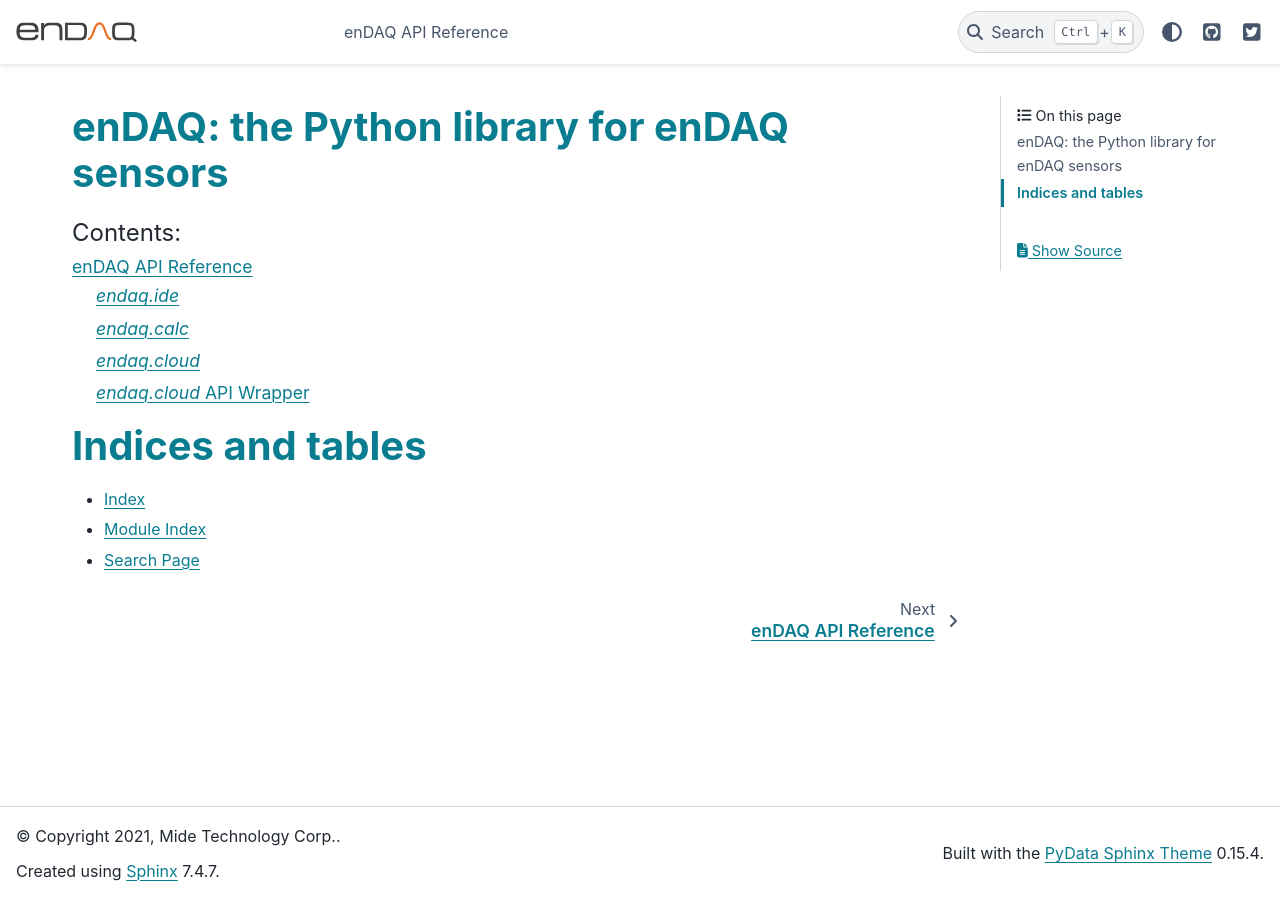
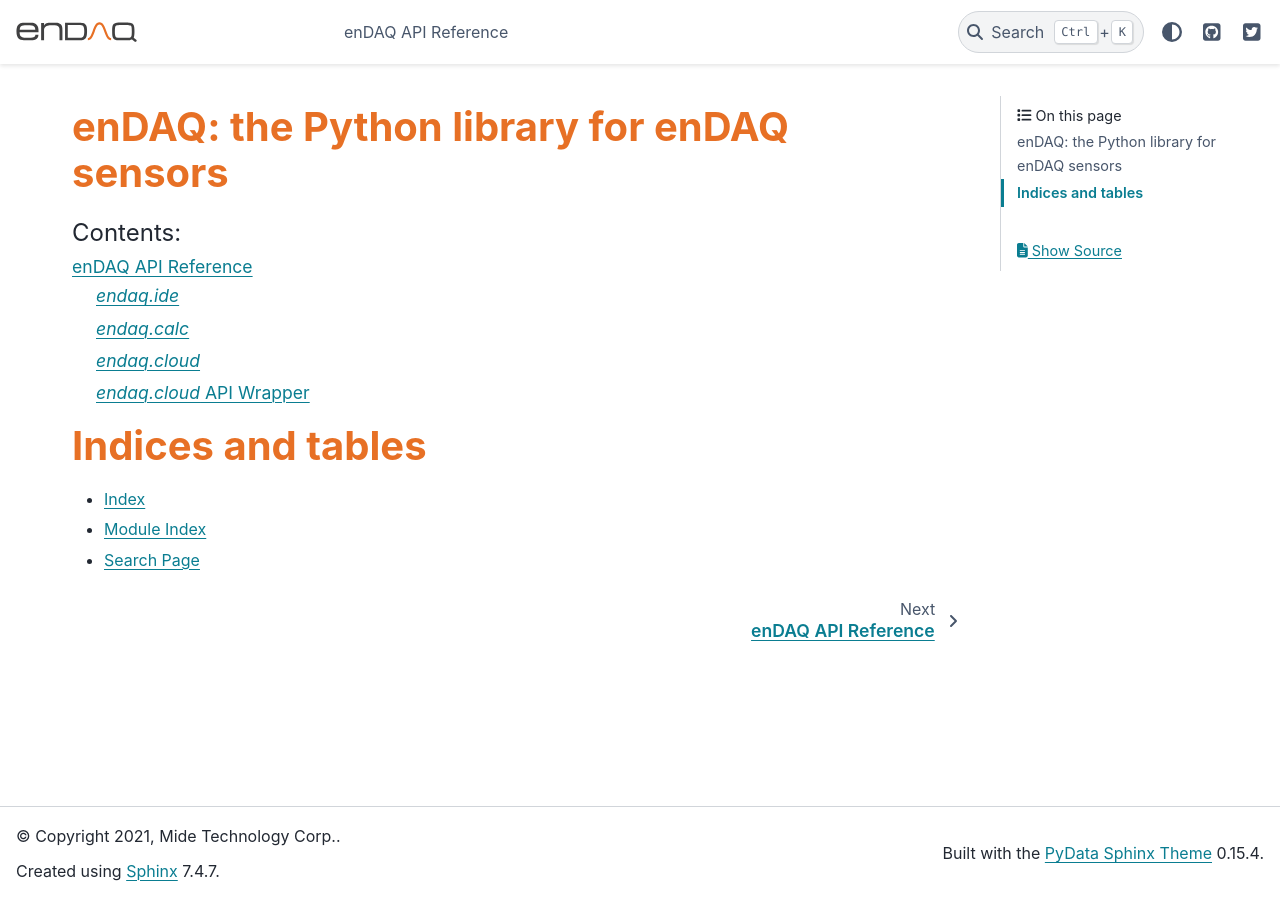
Before and after one commit to MideTechnology/endaq-python, a Sphinx documentation site: the page built from docs/index.rst, in a window 1280 px wide. Built offline with Sphinx 7.4.7 and the PyData theme 0.15.4, drawn with Linux system fonts in a browser that asks for light colours.

Commit message:
testing fixes

```diff
--- a/docs/_static/endaq-style.css
+++ b/docs/_static/endaq-style.css
@@ -92,7 +92,7 @@
 
 h1 {
 	font-weight: bold;
-    color: var(--pst-color-primary);
+    color: #e77025;
 }
 
 dl.field-list {
```
